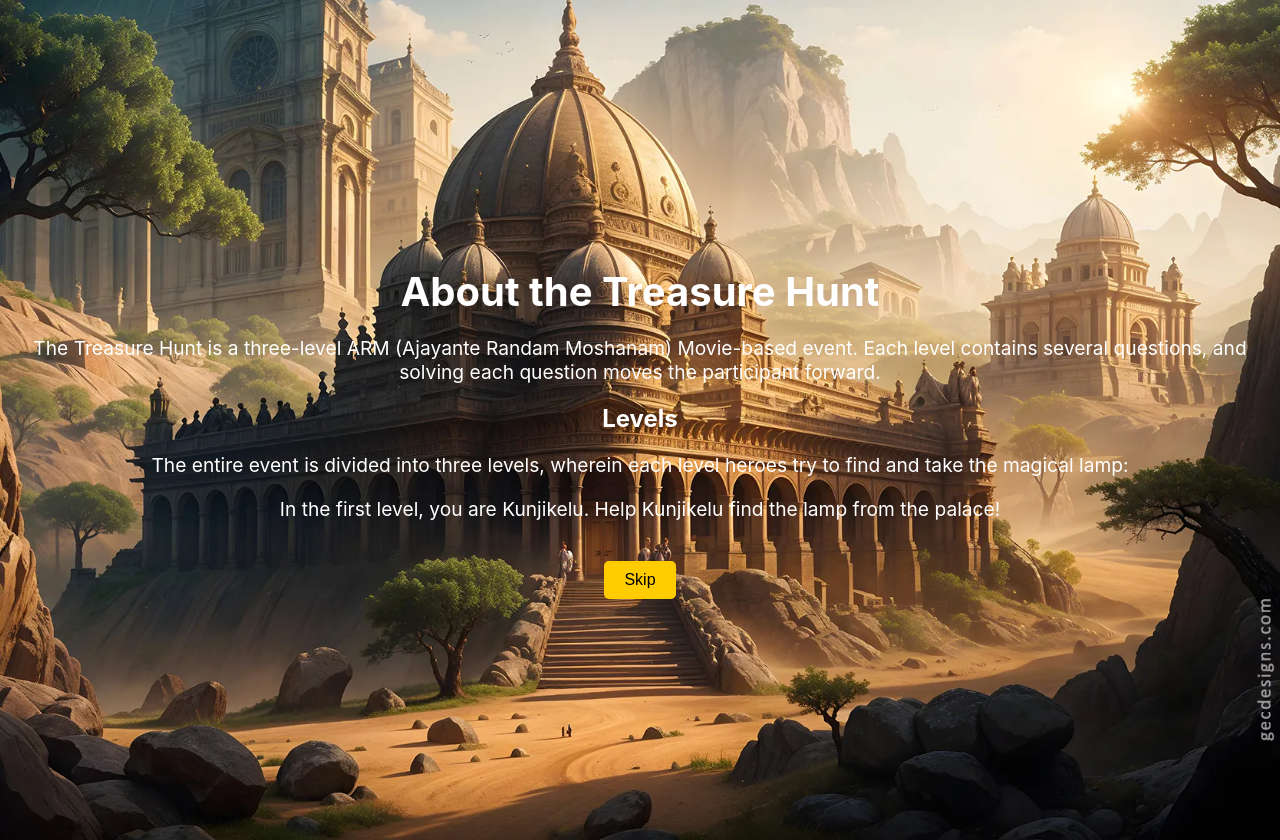
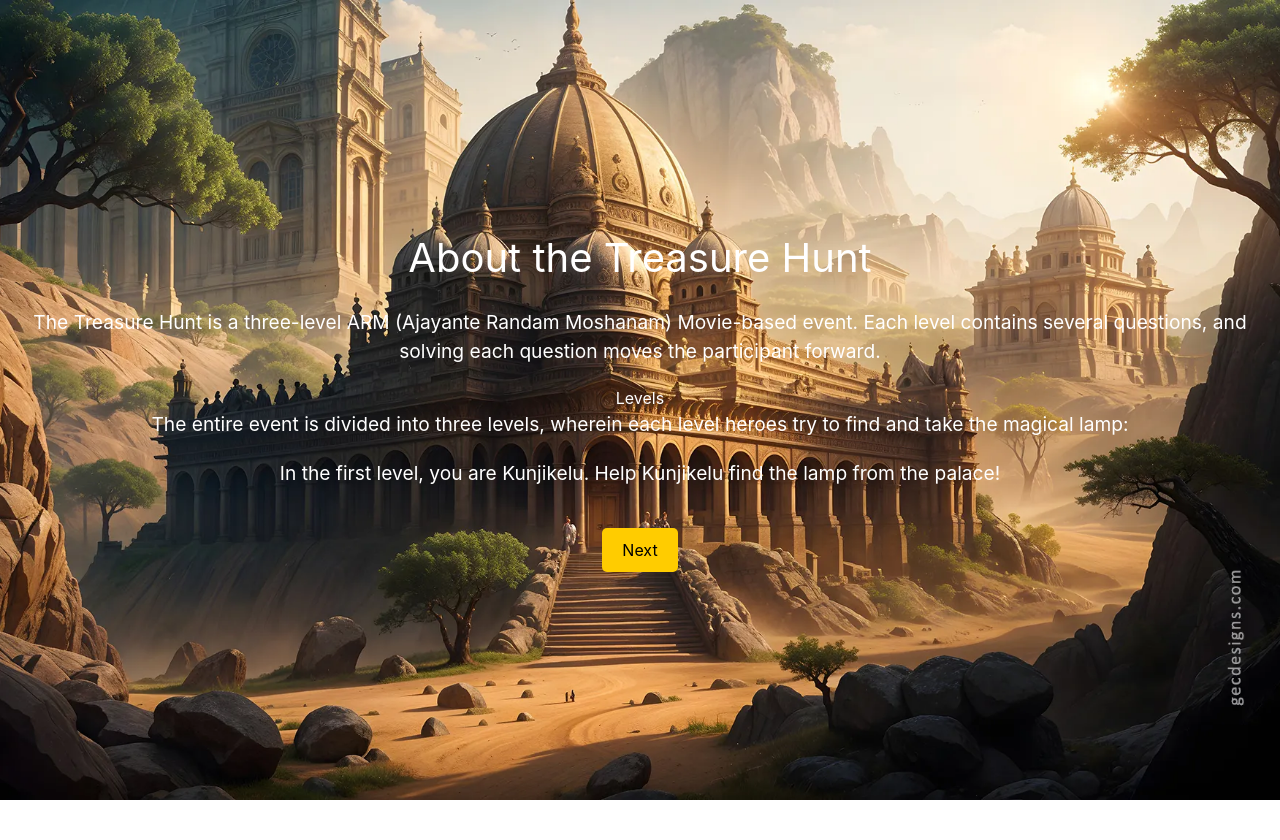
Before and after one commit to Sreeresh-cloud/treasurehunt-cc, a React (Create React App) app: page /introduction in a window 1280 px wide. After the commit the page ends 800 px from the top, so only its background shows below. Built offline with nearby package versions, Linux system fonts and the light colour scheme.

Commit message:
Audio enabled
audio starts after first click
Tailwind installed

```diff
--- a/package.json
+++ b/package.json
@@ -36,5 +36,8 @@
       "last 1 firefox version",
       "last 1 safari version"
     ]
+  },
+  "devDependencies": {
+    "tailwindcss": "^3.4.13"
   }
 }
--- a/src/App.js
+++ b/src/App.js
@@ -1,31 +1,39 @@
-import React, { useEffect, useRef } from 'react';
-import { BrowserRouter as Router, Route, Routes } from 'react-router-dom';
-import HomePage from './components/HomePage';
-import Introduction from './components/introduction';
-import Level1 from './components/level1';
-import Level2 from './components/Level2';
-import Level3 from './components/Level3';
-import SuccessPage from './components/SuccessPage';
-import LocationIntroduction from './components/LocationIntroduction';
+import React, { useEffect, useRef, useState } from "react";
+import { BrowserRouter as Router, Route, Routes } from "react-router-dom";
+import HomePage from "./components/HomePage";
+import Introduction from "./components/introduction";
+import Level1 from "./components/level1";
+import Level2 from "./components/Level2";
+import Level3 from "./components/Level3";
+import SuccessPage from "./components/SuccessPage";
+import LocationIntroduction from "./components/LocationIntroduction";
 
 const App = () => {
   const audioRef = useRef(null);
 
-  useEffect(() => {
+  const handlePlayAudio = () => {
+    console.log("playing audio");
+
     if (audioRef.current) {
-      audioRef.current.volume = 1.0; // Set volume to 50%
+      audioRef.current.play();
     }
-  }, []);
+  };
+  // useEffect(() => {
+  //   handlePlayAudio();
+  //   if (audioRef.current) {
+  //     audioRef.current.volume = 1.0; // Set volume to 50%
+  //   }
+  // }, []);
 
   return (
     <Router>
-      <div>
-        {/* Background music element */}
+      <div className="w-screen h-screen text-black">
         <audio ref={audioRef} src="/audio/bgm.mp3" autoPlay loop />
-
-        {/* Routes for different pages */}
         <Routes>
-          <Route path="/" element={<HomePage />} />
+          <Route
+            path="/"
+            element={<HomePage isIntialised={handlePlayAudio} />}
+          />
           <Route path="/introduction" element={<Introduction />} />
           <Route path="/locintro1" element={<LocationIntroduction />} />
           <Route path="/level1" element={<Level1 />} />
--- a/src/components/HomePage.js
+++ b/src/components/HomePage.js
@@ -2,10 +2,11 @@
 import { useNavigate } from 'react-router-dom';
 import './HomePage.css';
 
-const HomePage = () => {
+const HomePage = ({isIntialised}) => {
   const navigate = useNavigate();
 
   const startGame = () => {
+    isIntialised();
     navigate('/introduction'); // Navigate to the next page
   };
 
--- a/src/components/introduction.css
+++ b/src/components/introduction.css
@@ -27,6 +27,7 @@
   }
 
   .button {
+    color: black;
     padding: 10px 20px;
     font-size: 1rem;
     background-color: #ffcc00; /* Adventure theme color */
--- a/src/components/introduction.js
+++ b/src/components/introduction.js
@@ -21,7 +21,7 @@
           In the first level, you are Kunjikelu. Help Kunjikelu find the lamp from the palace!
         </p>
         <Link to="/locintro1">
-          <button className="button">Skip</button>
+          <button className="button">Next</button>
         </Link>
       </div>
     </div>
--- /dev/null
+++ b/tailwind.config.js
@@ -0,0 +1,9 @@
+/** @type {import('tailwindcss').Config} */
+module.exports = {
+  content: [
+    "./src/**/*.{js,jsx,ts,tsx}",
+  ],  theme: {
+    extend: {},
+  },
+  plugins: [],
+}
```
Also changed, not shown: src/index.css (+7 -3 lines), 1 other file (tests, documents, lock files or other folders).
